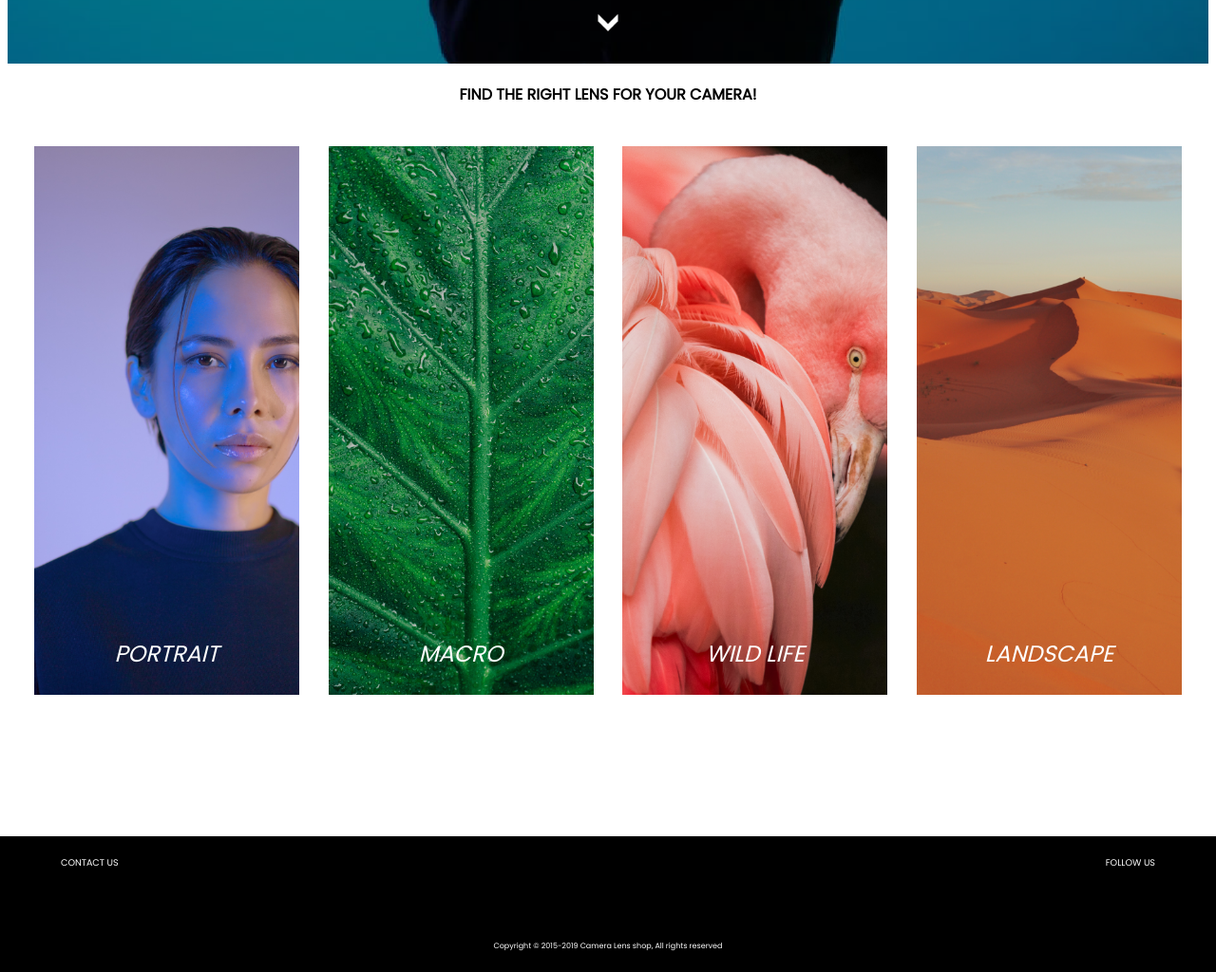
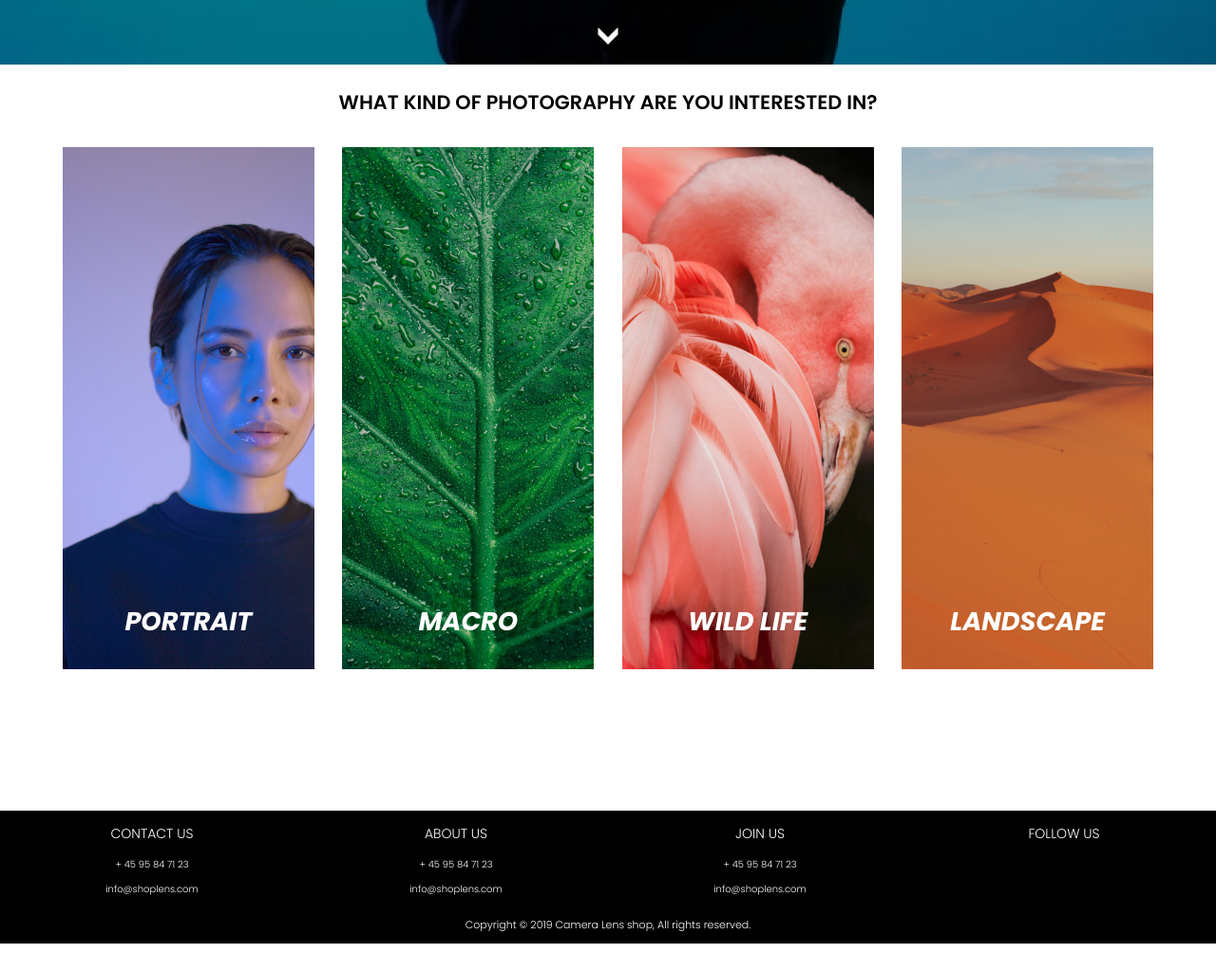
Before and after one commit to andrea-makarova/photography-project, a plain HTML site: page index.html in a window 1280 px wide. Shown: the part 651-1675 px from the top of the page at 95% size. After the commit the page ends 1645 px from the top, so only its background shows below. Drawn offline with Linux system fonts and the light colour scheme.

Commit message:
css change

```diff
--- a/index.html
+++ b/index.html
@@ -7,18 +7,25 @@
     <link rel="stylesheet" href="style.css">
     <meta name="index" content="index">
     <title>index</title>
-    <link href="https://fonts.googleapis.com/css?family=Poppins" rel="stylesheet">
+
+    <link href="https://fonts.googleapis.com/css?family=Poppins:300,300i,600,700,700i" rel="stylesheet">
 
 </head>
+
 <header>
-    <nav><a href="portrait.html">portrait</a>
+    <nav>
+        <a href="portrait.html">portrait</a>
         <a href="macro.html">macro</a>
         <a href="wild-life.html">wild life</a>
         <a href="landscape.html">landscape</a>
-    <img class="logo" src="logo-negative.png" alt="logo"></nav>
+        <img class="logo" src="logo-negative.png" alt="logo">
+    </nav>
+
     <div class="container">
-        <img class="header" src="head.png" alt="header">
-        <div class="header-text">lenses for everybody</div>
+        <img class="header" src="head.png" alt="home backgroung photo">
+
+        <div class="header-text">"YOU DON'T NEED A TIME MACHINE,<div class="header-text1">YOU HAVE A CAMERA"</div></div>
+
         <a class="down" href="#categories-photos"><img src="arrow.png" alt="arrow"></a>
     </div>
 
@@ -26,7 +33,7 @@
 
 <body>
     <div id="categories-photos">
-        <h2>FIND THE RIGHT LENS FOR YOUR CAMERA!</h2>
+        <h2>WHAT KIND OF PHOTOGRAPHY ARE YOU INTERESTED IN?</h2>
         <div class="container-photos">
             <a href="portrait.html" >
                 <img src="portrait.png" alt="portrait category">
@@ -61,9 +68,29 @@
     </div>
 
     <footer>
-        <a class="contact" href="mailto:andreamakarova99@gmail.com" target="_blank">contact us</a>
-        <a class="follow" href="https://www.facebook.com" target="_blank">follow us</a>
-        <p>Copyright © 2015-2019 Camera Lens shop, All rights reserved</p>
+        <div class="contact">
+            <p class="footer-title">CONTACT US</p>
+            <p class="sub-text">+ 45 95 84 71 23</p>
+            <p class="sub-text">info@shoplens.com</p>
+        </div>
+
+        <div class="about">
+            <p class="footer-title">ABOUT US</p>
+            <p class="sub-text">+ 45 95 84 71 23</p>
+            <p class="sub-text">info@shoplens.com</p>
+        </div>
+
+        <div class="join">
+            <p class="footer-title">JOIN US</p>
+            <p class="sub-text">+ 45 95 84 71 23</p>
+            <p class="sub-text">info@shoplens.com</p>
+        </div>
+
+        <div class="follow">
+            <p class="footer-title">FOLLOW US</p>
+        </div>
+
+        <p class="copyright">Copyright © 2019 Camera Lens shop, All rights reserved.</p>
     </footer>
 
 </body>
--- a/style.css
+++ b/style.css
@@ -1,17 +1,30 @@
-* {
-    font-family: 'Poppins', sans-serif;
-
+html, body {
+    font-family: 'Poppins';
+    margin: 0;
 }
 
-/*header*/
+
+
+/* header */
 .header-text {
     position: absolute;
-    top: 50%;
+    top: 75%;
     left: 50%;
     transform: translate(-50%, -50%);
     text-transform: uppercase;
-    font-size: 150%;
+    font-size: 250%;
     color: white;
+    font-weight: 300;
+    width: 100%;
+}
+
+.header-text1 {
+    position: absolute;
+    color: white;
+    font-weight: 700;
+    width: 100%;
+    margin: 0;
+    padding: 0;
 }
 
 .container {
@@ -21,18 +34,15 @@
 
 a.down {
     position: absolute;
-    bottom: 2%;
+    bottom: 1px;
     left: 50%;
     transform: translate(-50%, -50%);
+}
 
 
-}
-
-/*images*/
-
+/* images */
 .header {
     width: 100%;
-
 }
 
 .logo {
@@ -59,7 +69,7 @@ a.down {
 }
 
 
-/*navigation*/
+/* navigation */
 nav {
     position: absolute;
     right: 6%;
@@ -84,14 +94,10 @@ a {
     color: white;
     text-transform: uppercase;
     cursor: pointer;
-
-
 }
 
 nav.negativeNav a {
     color: black;
-
-
 }
 
 a:hover {
@@ -100,24 +106,26 @@ a:hover {
 }
 
 nav a {
-    padding: 3%;
+    padding: 2%;
     font-size: 80%;
     width: 100%;
 
 }
 
-/*article with photos representing categories*/
+
+/* article with photos representing categories */
 h2 {
     color: black;
     text-align: center;
-    font-size: 100%;
+    font-size: 130%;
+    font-weight: 600;
 }
 
-#categories-photos div.container-photos {
+div.container-photos {
     display: grid;
     grid-template-columns: repeat(auto-fit, minmax(200px, 4fr));
-    padding: 1%;
-    padding-bottom: 0%;
+    padding-left: 4%;
+    padding-right: 4%;
 }
 
 .container-photos a {
@@ -125,9 +133,7 @@ h2 {
     text-align: center;
     cursor: pointer;
     border: none;
-    box-shadow: 0;
     background: none;
-
 }
 
 .container-photos a:hover {
@@ -143,58 +149,75 @@ h2 {
     transform: translate(-50%, -50%);
     text-transform: uppercase;
     font-style: italic;
-    font-size: 150%;
-
+    font-size: 170%;
+    font-weight: 700;
 }
 
-/*footer*/
+
+/* footer */
 footer {
-    font-size: 50%;
     background-color: black;
-    position: absolute;
     color: white;
-    left: 0%;
-    width: 100%;
-    text-align: center;
-    padding-top: 8%;
-    padding-bottom: 1%;
 
+    /* grid for the footer */
+    display: grid;
+    grid-template-columns: 1fr 1fr 1fr 1fr;
+    grid-template-areas:
+        "contact about join follow"
+        ". copyright copyright .";
 }
 
-/* Top left text */
 .contact {
-    position: absolute;
-    top: 15%;
-    left: 5%;
-    font-size: 120%;
+    grid-area: contact;
 }
 
-/* Top right text */
-.follow {
-    position: absolute;
-    top: 15%;
-    right: 5%;
-    font-size: 120%;
+.about {
+    grid-area: about;
 }
 
-/*template*/
+.join {
+    grid-area: join;
+}
 
+.follow {
+    grid-area: follow;
+}
+
+.copyright {
+    grid-area: copyright;
+    font-size: 11px;
+    text-align: center;
+}
+
+.footer-title {
+    font-size: 14px;
+    text-align: center;
+}
+
+.sub-text {
+    font-size: 10px;
+    text-align: center;
+}
+
+
+/* template */
 article {
     color: black;
     margin-top: 5%;
+    text-align: center;
+}
 
-    text-align: center;
-
+img.image {
+    width: 60%;
 }
 
 main {
     display: grid;
-    grid-gap: 2em;
+    grid-gap: 20px;
     grid-template-columns: repeat(auto-fit, minmax(300px, 3fr));
     padding: 1%;
     padding-top: 5%;
     padding-bottom: 5%;
-
 }
 
 .hideMain {
@@ -225,17 +248,13 @@ button {
     cursor: pointer;
 }
 
-img.image {
-    width: 70%;
-}
-
 button:hover {
     background-color: #be5429;
     transition: 1s;
-
 }
 
-/*modal*/
+
+/* modal */
 .modal-content {
     background-color: white;
     color: black;
@@ -250,7 +269,6 @@ button:hover {
     padding-bottom: 5%;
     padding-right: 5%;
     padding-left: 5%;
-
 }
 
 .modal-content p {
@@ -272,7 +290,6 @@ button:hover {
 .modal-button:hover {
     color: white;
     position: fixed;
-
 }
 
 .modal-background {
@@ -293,6 +310,8 @@ button:hover {
     display: none;
 }
 
+
+/* media query */
 @media (min-width: 600px) {
     .modal-content {
         display: grid;
@@ -315,4 +334,11 @@ button:hover {
         transform: translate(-50%, -50%);
         z-index: 1;
     }
+
 }
+
+@media (max-width: 700px) {
+    .header-text {
+        font-size: 100%;
+    }
+}
```
Lines whose indentation alone changed are shown as unchanged.
